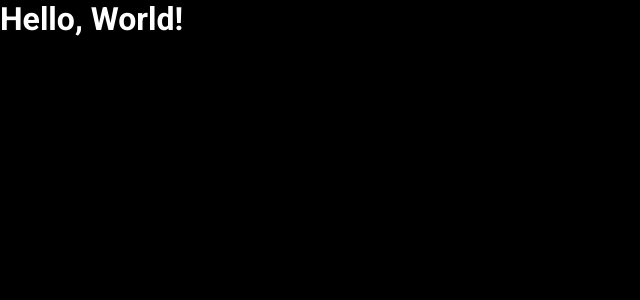
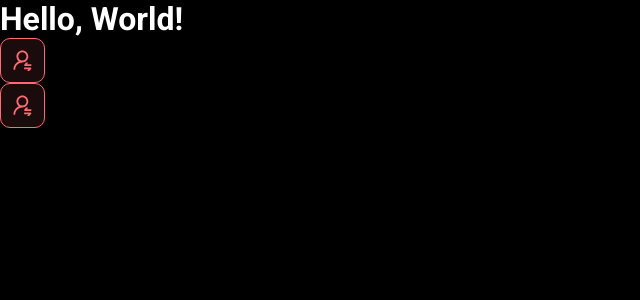
Before and after one commit to warleymts/dsmeta, a React (Vite) app in the folder frontend/: page / in a window 1280 px wide. Shown: the top 300 px of the page, without its empty margins (0-640 px from the left). Built offline with nearby package versions, Linux system fonts and the light colour scheme.

Commit message:
First component

```diff
--- a/frontend/src/App.tsx
+++ b/frontend/src/App.tsx
@@ -1,9 +1,13 @@
-
+import NotificationButton from "./components/NotificationButton";
 
 function App() {
-  return(
-    <h1>Hello, World!</h1>
+  return (
+    <>
+      <h1>Hello, World!</h1>
+      <NotificationButton />
+      <NotificationButton />
+    </>
   )
 }
 
-export default App
+export default App;
--- /dev/null
+++ b/frontend/src/components/NotificationButton/index.tsx
@@ -0,0 +1,12 @@
+import icon from "../../assets/img/notification-icon.svg";
+import "./styles.css"
+
+function NotificationButton() {
+  return (
+    <div className="dsmeta-red-btn">
+      <img src={icon} alt="Notificar" />
+    </div>
+  );
+}
+
+export default NotificationButton;
--- /dev/null
+++ b/frontend/src/components/NotificationButton/styles.css
@@ -0,0 +1,15 @@
+.dsmeta-red-btn {
+  height: 45px;
+  width: 45px;
+  background: rgba(255, 107, 114, 0.1);
+  border: 1px solid #ff6b72;
+  border-radius: 10px;
+  display: flex;
+  align-items: center;
+  justify-content: center;
+  cursor: pointer;
+}
+
+.dsmeta-red-btn img {
+  width: 19px;
+}
```
Also changed, not shown: frontend/src/assets/img/notification-icon.svg (added).
